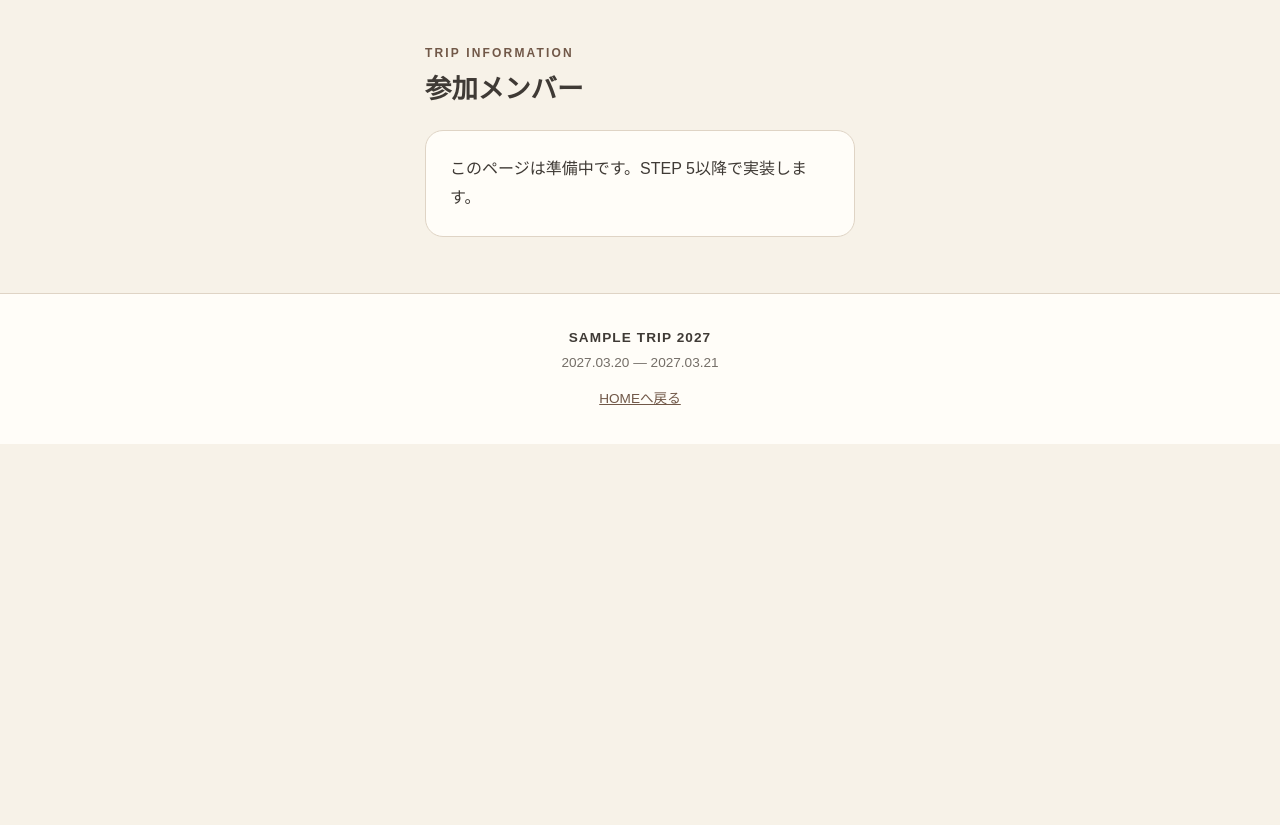
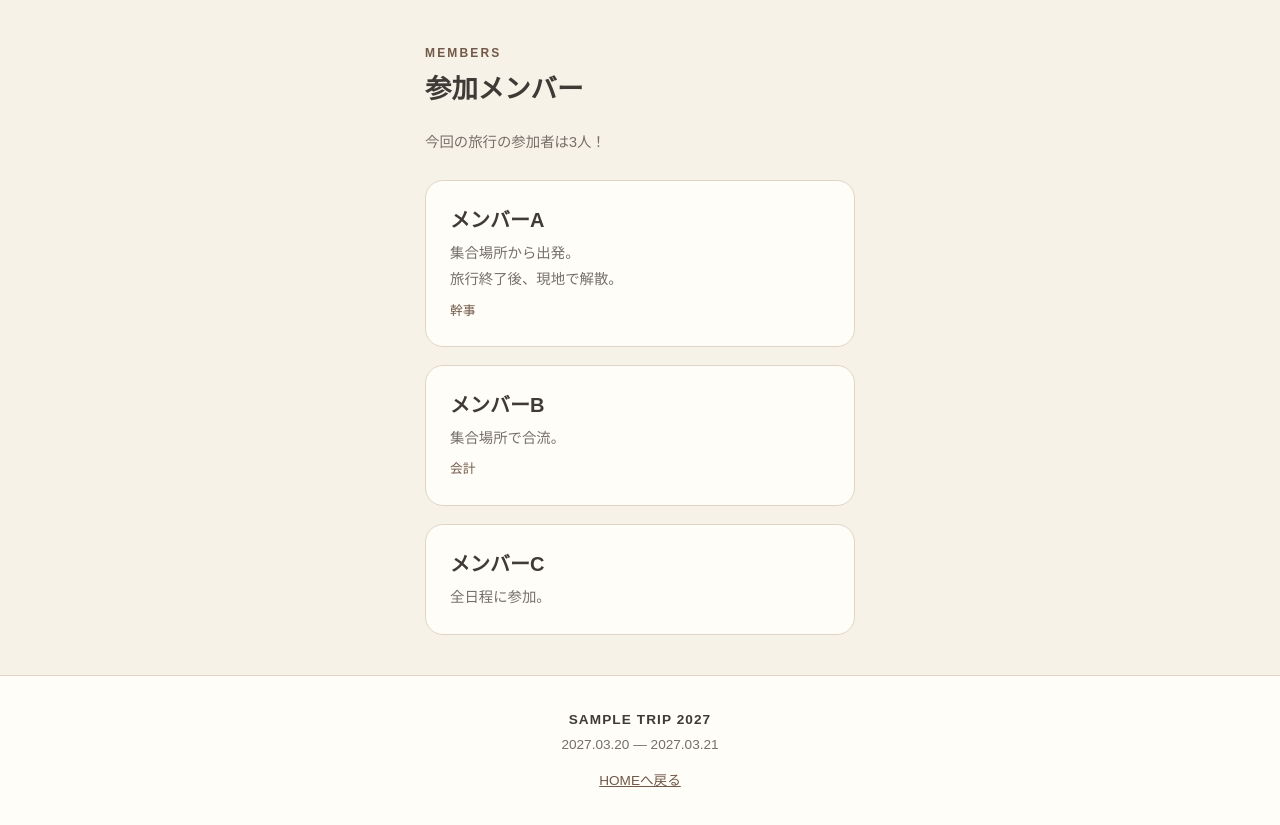
Before and after one commit to furuharu1211/Travel-Template, a plain HTML site: page members.html in a window 1280 px wide. Shown: the part 69-894 px from the top of the page. Before the commit the page ends 800 px from the top, so only its background shows below. Drawn offline with Linux system fonts and the light colour scheme.

Commit message:
feat: implement configurable members page (step 5-5)

```diff
--- a/config/members.js
+++ b/config/members.js
@@ -1,3 +1,20 @@
-// 参加メンバーのデータ（STEP 5で仕様を実装予定）
+// 参加メンバー：配列に参加者を追加・削除してください。
+// name は名前、description は集合・解散などの説明、role は任意の役割です。
+// 公開サイトには本人の了承を得た情報のみ掲載してください。
 window.TRIP_DATA = window.TRIP_DATA || {};
-window.TRIP_DATA.members = [];
+window.TRIP_DATA.members = [
+  {
+    name: "メンバーA",
+    description: "集合場所から出発。\n旅行終了後、現地で解散。",
+    role: "幹事"
+  },
+  {
+    name: "メンバーB",
+    description: "集合場所で合流。",
+    role: "会計"
+  },
+  {
+    name: "メンバーC",
+    description: "全日程に参加。"
+  }
+];
--- /dev/null
+++ b/css/members.css
@@ -0,0 +1,8 @@
+/* Awaji-Tripの1列のメンバーカードを継承 */
+.members-lead{margin:0 0 24px;font-size:.9rem;color:var(--muted)}
+.members-grid{display:grid;grid-template-columns:1fr;gap:18px}
+.member-card{background:var(--surface);border:1px solid var(--border);border-radius:var(--radius-md);padding:24px;min-width:0;overflow-wrap:anywhere}
+.member-card h2{margin:0 0 6px;font-size:1.25rem;line-height:1.5}
+.member-description{margin:0;color:var(--muted);white-space:pre-line;font-size:.9rem}
+.member-role{display:block;margin-top:6px;color:var(--accent-dark);font-size:.8rem;white-space:pre-line}
+@media(max-width:340px){.member-card{padding:16px}}
--- a/js/main.js
+++ b/js/main.js
@@ -13,7 +13,7 @@
   ui.mount(c,current);
   if(current!=="index"){
     main.className="inner-main container";
-    main.append(el("span","eyebrow",({schedule:"SCHEDULE",sightseeing:"SIGHTSEEING",hotel:"HOTEL",belongings:"BELONGINGS"})[current]||"TRIP INFORMATION"),el("h1","page-title",page.label));
+    main.append(el("span","eyebrow",({schedule:"SCHEDULE",sightseeing:"SIGHTSEEING",hotel:"HOTEL",belongings:"BELONGINGS",members:"MEMBERS"})[current]||"TRIP INFORMATION"),el("h1","page-title",page.label));
     if(!enabled(c,page)){main.append(el("p","notice","この旅行ではこのページを使用していません。"));return;}
     const render=window.TravelPages?.[current];
     if(typeof render==="function"){render(main,c);return;}
--- /dev/null
+++ b/js/pages/members.js
@@ -0,0 +1,21 @@
+(() => {
+  "use strict";
+  function render(main) {
+    const {el}=window.TravelUI;
+    const data=window.TRIP_DATA?.members;
+    const members=Array.isArray(data)?data.filter(m=>m&&typeof m.name==="string"&&m.name.trim()):[];
+    if(!members.length){main.append(el("p","notice","参加メンバーはまだ登録されていません。"));return;}
+    main.append(el("p","members-lead","今回の旅行の参加者は"+members.length+"人！"));
+    const grid=el("div","members-grid");
+    members.forEach(member=>{
+      const card=el("article","member-card");
+      card.append(el("h2","",member.name));
+      if(member.description)card.append(el("p","member-description",member.description));
+      if(member.role)card.append(el("small","member-role",member.role));
+      grid.append(card);
+    });
+    main.append(grid);
+  }
+  window.TravelPages=window.TravelPages||{};
+  window.TravelPages.members=render;
+})();
--- a/members.html
+++ b/members.html
@@ -7,9 +7,11 @@
   <title>参加メンバー | Travel Template</title>
   <link rel="stylesheet" href="css/themes.css">
   <link rel="stylesheet" href="css/style.css">
+  <link rel="stylesheet" href="css/members.css">
   <script defer src="config/trip.js"></script>
   <script defer src="config/members.js"></script>
   <script defer src="js/components.js"></script>
+  <script defer src="js/pages/members.js"></script>
   <script defer src="js/main.js"></script>
 </head>
 <body data-page="members">
```
Also changed, not shown: 1 other file.
